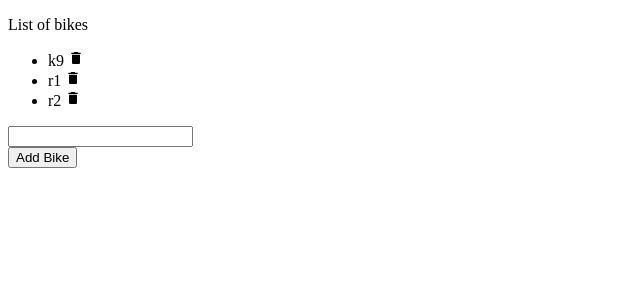
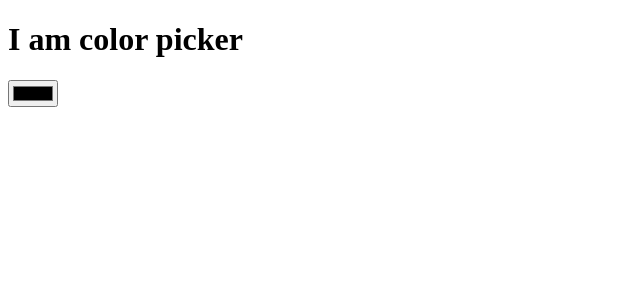
Before and after one commit to sushilthapaIT/React-JS, a React (Vite) app in the folder bro-code/: page / in a window 1280 px wide. Shown: the top 300 px of the page, without its empty margins (0-640 px from the left). Built offline with nearby package versions, Linux system fonts and the light colour scheme.

Commit message:
learning useStaete=>onChange and onClick

```diff
--- a/bro-code/src/App.jsx
+++ b/bro-code/src/App.jsx
@@ -15,6 +15,10 @@ import UpdateFunction from './UpdateFunction.jsx';
 import UpdateObjectInState from './UpdateObjectInState.jsx'
 import UpdateArrayInState from './UpdateArraysInState.jsx';
 import UpdateArrayofObject from './UpdateArrayofObject';
+import ColorPicker from './ColorPicker.jsx';
+
+
+
 
 function App() {
   return(
@@ -40,7 +44,8 @@ function App() {
       {/* <UpdateFunction /> */}
       {/* <UpdateObjectInState /> */}
       {/* <UpdateArrayInState /> */}
-      <UpdateArrayofObject />
+      {/* <UpdateArrayofObject /> */}
+      <ColorPicker />
 
 
 
--- /dev/null
+++ b/bro-code/src/ColorPicker.jsx
@@ -0,0 +1,45 @@
+// import React, {useState} from "react";
+
+// function ColorPicker(){
+
+//     const [coloor, setColor] = useState("blue")
+
+//     function handleColor(){
+//         const inpu = document.getElementById("colorPicker").value;
+//         const boody = document.querySelector("body");
+
+//         setColor(inpu);
+//         boody.style.backgroundColor = inpu;
+//     }
+
+//     return(<>
+//         <h1>I am color picker</h1>
+//         <input onChange={handleColor} id="colorPick" type="color" />
+//     </>);
+// }
+
+// export default ColorPicker
+
+
+import React, { useState } from "react";
+
+function ColorPicker() {
+    const [color, setColor] = useState("blue");
+
+    function handleColor() {
+        const input = document.getElementById("colorPick").value;
+        const body = document.querySelector("body");
+
+        setColor(input);
+        body.style.backgroundColor = input;
+    }
+
+    return (
+        <>
+            <h1>I am color picker</h1>
+            <input onChange={handleColor} id="colorPick" type="color" />
+        </>
+    );
+}
+
+export default ColorPicker;
```
